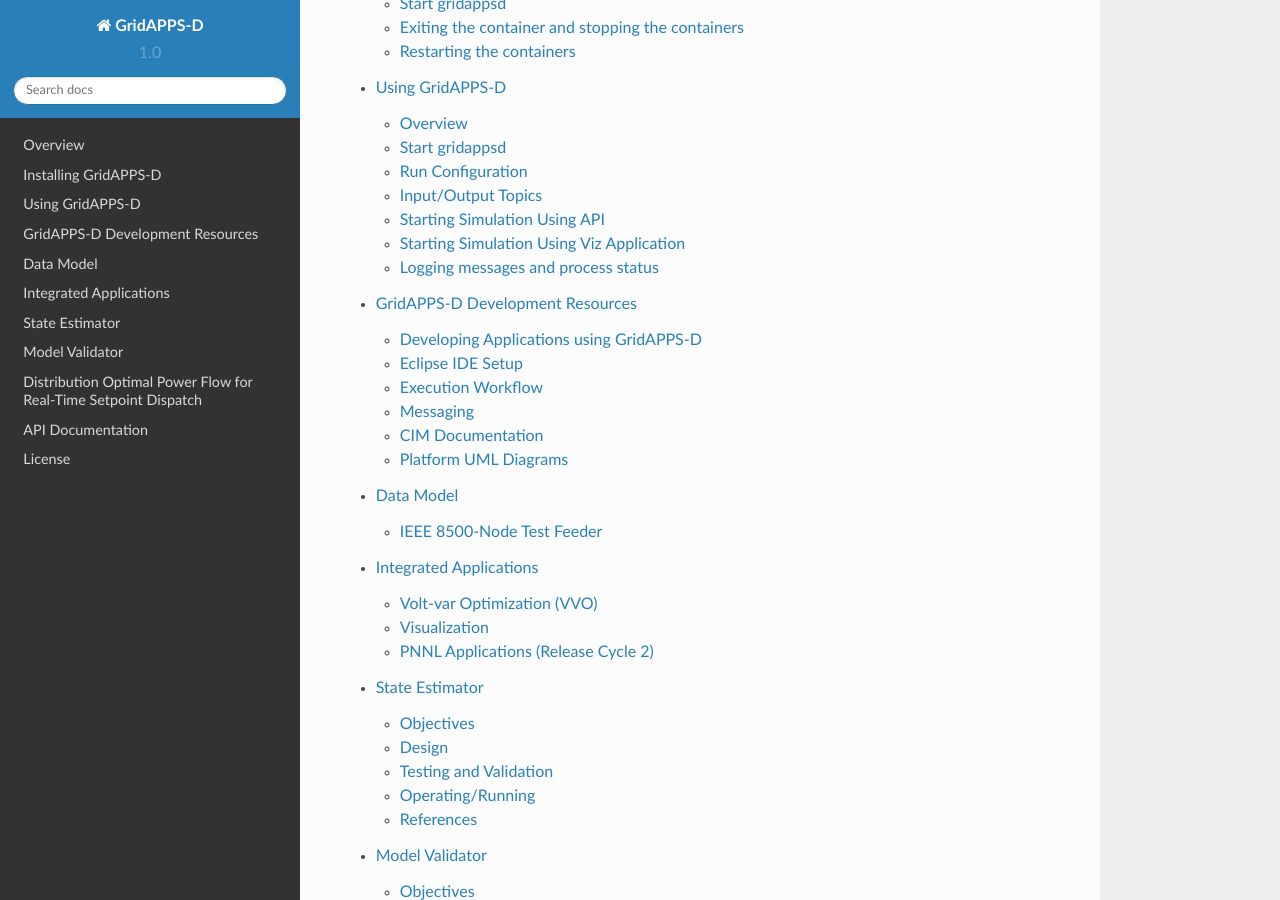
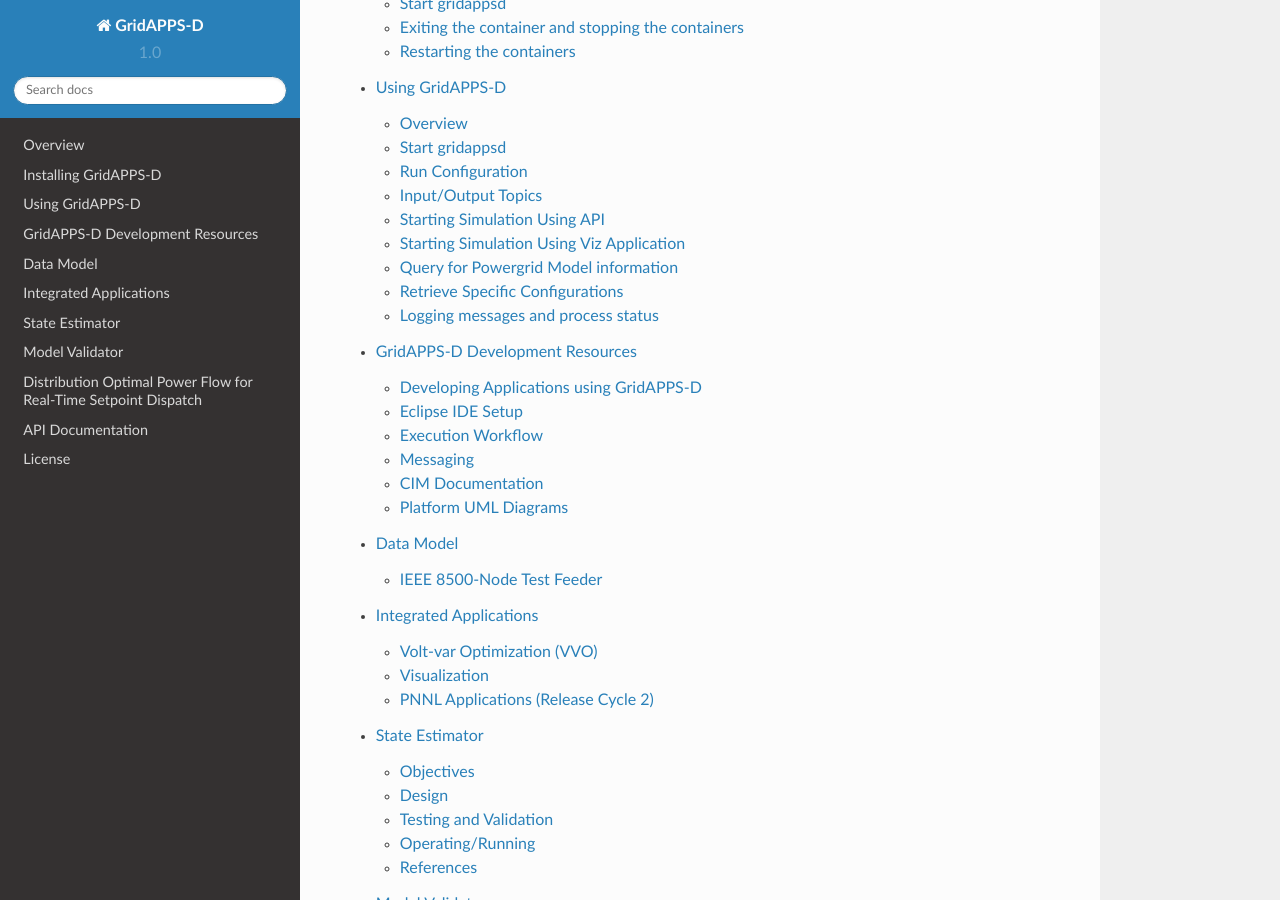
Before and after one commit to ericstephan/gridappsd-docs, a Sphinx documentation site: the page built from docs/source/index.rst, in a window 1280 px wide and 900 px high, scrolled down 619 px. Built offline with Sphinx 7.4.7 and the Read the Docs theme 2.0.0, drawn with Linux system fonts in a browser that asks for light colours; pages that are not in the unit, such as notebooks, are missing from menus.

Commit message:
Update index.rst

```diff
--- a/docs/source/using_gridappsd/index.rst
+++ b/docs/source/using_gridappsd/index.rst
@@ -28,6 +28,16 @@
 
 .. include:: starting_in_viz.rst
 
+
+Query for Powergrid Model information
+-----------------------------
+.. include:: api_examples/pg_data_manager.rst
+
+Retrieve Specific Configurations
+-----------------------------
+.. include:: api_examples/config_data_manager.rst
+
+
 Logging messages and process status
 -----------------------------------
 
```
